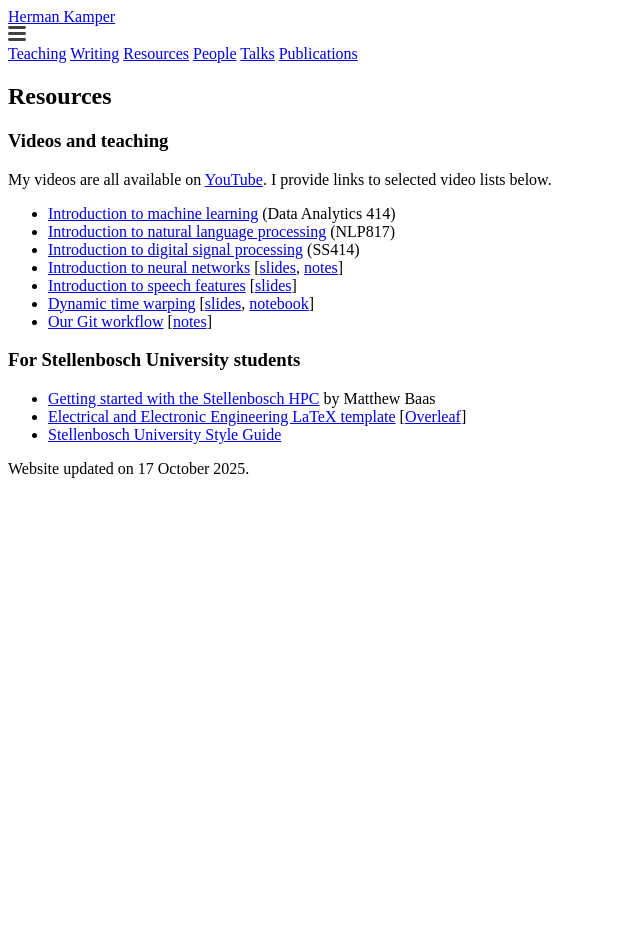
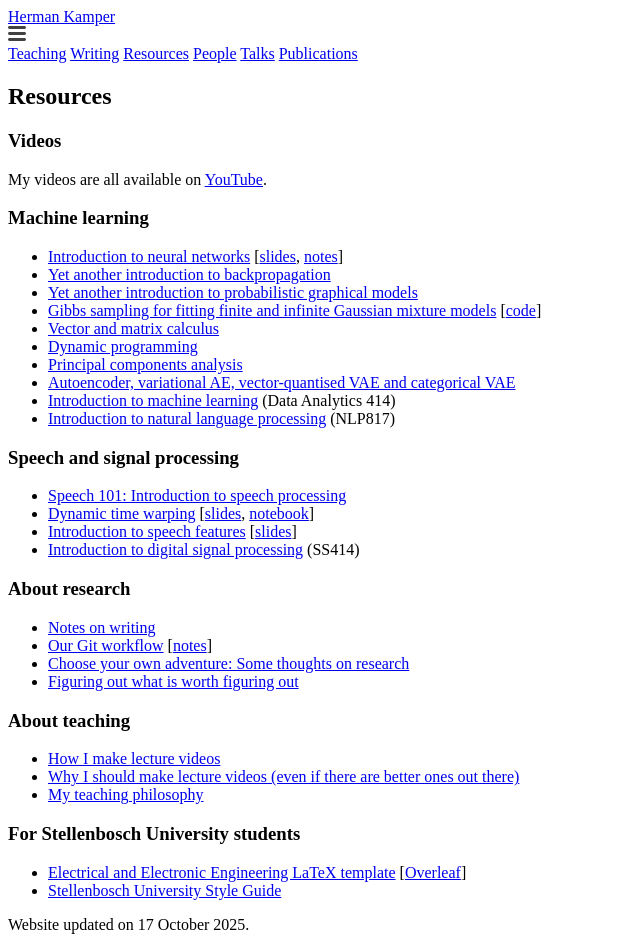
Before and after one commit to kamperh/kamperh.github.io, a Jekyll site: the page built from resources.md, in a window 1280 px wide. Shown: the whole page, without its empty margins (0-640 px from the left). Built offline with Jekyll 4.4.1, drawn with Linux system fonts in a browser that asks for light colours; a style sheet for code colours, icons or effects is not loaded; before the commit the page ends 900 px from its top, so only the background shows below that.

Commit message:
Update resources.md

```diff
--- a/resources.md
+++ b/resources.md
@@ -7,73 +7,54 @@ order: 2
 
 # Resources
 
-### Videos and teaching
+### Videos
 
-My videos are all available on [YouTube](https://www.youtube.com/c/HermanKamperML). I provide links to selected video lists below.
+My videos are all available on [YouTube](https://www.youtube.com/c/HermanKamperML).
 
-- [Introduction to machine learning](https://www.kamperh.com/data414/) (Data Analytics 414)
-- [Introduction to natural language processing](https://www.kamperh.com/nlp817/) (NLP817)
-- [Introduction to digital signal processing](https://www.kamperh.com/ss414/) (SS414)
+
+### Machine learning
+
 - [Introduction to neural networks](https://www.youtube.com/playlist?list=PLmZlBIcArwhMHnIrNu70mlvZOwe6MqWYn)
   [[slides](https://www.kamperh.com/data414/slides/intro_nn-crop.pdf), [notes]({{site.url}}/nlp817/notes/08_nn_notes.pdf)]
+- [Yet another introduction to backpropagation](/notes/kamper_backprop22.pdf)
+- [Yet another introduction to probabilistic graphical models](/notes/kamper_pgm_notes23.pdf)
+- [Gibbs sampling for fitting finite and infinite Gaussian mixture models](/notes/kamper_bayesgmm15.pdf)
+  [[code](https://github.com/kamperh/bayes_gmm)]
+- [Vector and matrix calculus](/notes/kamper_matrixcalculus13.pdf)
+- [Dynamic programming](/notes/kamper_dynamic_programming22.pdf)
+- [Principal components analysis](/notes/kamper_pca23.pdf)
+- [Autoencoder, variational AE, vector-quantised VAE and categorical VAE](https://github.com/kamperh/autoencoders_mnist/blob/master/ae_mnist.ipynb)
+- [Introduction to machine learning](https://www.kamperh.com/data414/#lecture-notes) (Data Analytics 414)
+- [Introduction to natural language processing](https://www.kamperh.com/nlp817/) (NLP817)
+
+
+### Speech and signal processing
+
+- [Speech 101: Introduction to speech processing](/notes/speech101.pdf)
+- [Dynamic time warping](https://www.youtube.com/playlist?list=PLmZlBIcArwhMJoGk5zpiRlkaHUqy5dLzL)
+  [[slides]({{site.url}}/slides/dtw-crop.pdf), [notebook](https://github.com/kamperh/lecture_dtw_notebook/blob/main/dtw.ipynb)]
 - [Introduction to speech features](https://www.youtube.com/playlist?list=PLmZlBIcArwhN8nFJ8VL1jLM2Qe7YCcmAb)
   [[slides]({{site.url}}/slides/speech_features-crop.pdf)]
-- [Dynamic time warping](https://www.youtube.com/playlist?list=PLmZlBIcArwhMJoGk5zpiRlkaHUqy5dLzL)
-  [[slides]({{site.url}}/slides/dtw-crop.pdf), [notebook](https://github.com/kamperh/lecture_dtw_notebook/blob/main/dtw.ipynb)]
+- [Introduction to digital signal processing](https://www.kamperh.com/ss414/) (SS414)
+
+
+### About research
+
+- [Notes on writing](/notes/writing)
 - [Our Git workflow](https://www.youtube.com/playlist?list=PLmZlBIcArwhPFPPZp7br31Kbjt4k0NJD1)
   [[notes]({{site.url}}/notes/git_workflow_notes.pdf)]
+- [Choose your own adventure: Some thoughts on research]({% post_url 2025-05-16-research-thoughts %})
+- [Figuring out what is worth figuring out]({% post_url 2025-06-20-knowing-what-to-learn %})
 
 
-<!--
-### Code and data
+### About teaching
 
-My code is available on [GitHub](https://github.com/kamperh). To find the code for a particular paper, look for the `[code]` link given with each of papers on the [publications]({{site.url}}/publications/) page. I provide links to selected projects below.
-
-- [YFACC](https://www.kamperh.com/yfacc): Yorùbá Flickr Audio Caption Corpus. The dataset is described in ([Olaleye et al., 2023](https://arxiv.org/abs/2210.04600)).
-- [semantic_flickraudio](https://github.com/kamperh/semantic_flickraudio): A dataset of labels for semantic speech retrieval, as described in ([Kamper et al., 2019](https://arxiv.org/abs/1710.01949)).  The dataset is an extension of the [Flickr Audio Captions Corpus](https://groups.csail.mit.edu/sls/downloads/flickraudio/) from MIT.
-- [ES-KMeans](https://github.com/kamperh/eskmeans): The embedded segmental K-means (ES-KMeans) algorithm for unsupervised word segmentation and clustering of speech. We use it in ([Kamper et al., 2017](https://arxiv.org/abs/1703.08135)), as shown in this [recipe](https://github.com/kamperh/bucktsong_eskmeans). For getting started, [this notebook](https://github.com/kamperh/eskmeans/blob/master/examples/eskmeans_example.ipynb) serves as a good reference.
--->
+- [How I make lecture videos]({% post_url 2021-03-12-making-lecture-videos %})
+- [Why I should make lecture videos (even if there are better ones out there)]({% post_url 2021-01-15-why-lecture-videos %})
+- [My teaching philosophy](/teaching_portfolio/)
 
 
 ### For Stellenbosch University students
 
-- [Getting started with the Stellenbosch HPC](https://gist.github.com/RF5/eabb93ba85b763746d404afc9626e5d1) by Matthew Baas
 - [Electrical and Electronic Engineering LaTeX template](https://github.com/kamperh/stellenbosch_ee_report_template) [[Overleaf](https://www.overleaf.com/latex/templates/stellenbosch-university-electrical-and-electronic-engineering-template/bsppqrfmdpqp)]
 - [Stellenbosch University Style Guide](http://www.sun.ac.za/english/Documents/2024/SU_Language_Style_Guide_(Oct%202023).pdf)
-
-
-<!--
-### Invited talks
-
-- [Voice conversion and the geometry of self-supervised speech representations]({{site.url}}/slides/kamper_convairg2025_talk-compressed.pdf)
-  Conversational AI Reading Group, Concordia University, 2025 [[video](https://youtu.be/L6SnWOui_7A)]
-- [Speech systems that emulate language acquisition in humans]({{site.url}}/slides/kamper_mit2024_talk-compressed.pdf)
-  SLS, MIT, 2024
-  ILCC, University of Edinburgh, 2024
-- [Multimodal few-shot learning & probing self-supervised speech models]({{site.url}}/slides/kamper_ens2023_talk-compressed.pdf)
-  LSCP, Ecole Normale Supérieure, 2023
-- [What can large spoken language models tell us about speech?]({{site.url}}/slides/kamper_indabax2023_talk-compressed.pdf)
-  IndabaX South Africa, University of Cape Town, 2023 [[video](https://youtu.be/g0nTBjBGkGY)]
-- [Unsupervised word segmentation using dynamic programming on self-supervised speech representations]({{site.url}}/slides/kamper_aaaisas2022_talk.pdf)
-  AAAI SAS Workshop, Invited Talk, 2022 [[video](https://youtu.be/oA0EMR_cMQY)]
-- [Learning acoustic units and words from unlabelled speech (with a bit of vision)]({{site.url}}/slides/kamper_jhuclsp2020_talk.pdf)
-  CLSP Seminar, Johns Hopkins University, 2020
-- [(Outrageously) low-resource speech processing]({{site.url}}/slides/kamper_indaba2019_talk.pdf)
-  Deep Learning Indaba, Nairobi, 2019 [[video](https://youtu.be/dTV4mbMJ9yM)]
-- [Multimodal learning from images and speech]({{site.url}}/slides/kamper_leuvenupf_talk_2019.pdf)
-  Aalto University & Tampere University, 2019
-  KU Leuven & UPF Barcelona, 2019
-- [Acoustic word embeddings for low resource speech processing](https://twimlai.com/twiml-talk-191-acoustic-word-embeddings-for-low-resource-speech-processing-with-herman-kamper/)
-  TWiML&AI Podcast, 2018
-- [Frontiers of natural language processing]({{site.url}}/slides/ruder+kamper_indaba2018_talk.pdf)
-  With Sebastian Ruder. Deep Learning Indaba, Stellenbosch, 2018
-- [Deep learning for (more than) speech recognition]({{site.url}}/slides/kamper_indabax2018_talk.pdf)
-  IndabaX Western Cape, University of Cape Town, 2018 [[video](https://youtu.be/lvQipmlgDFY)]
-- [Learning from unlabelled speech, with and without visual cues]({{site.url}}/slides/kamper_unsup_visionspeech_talk_2017.pdf)
-  Ohio State University, 2017
-  CLIP Colloquium Speaker, University of Maryland, 2017
-- [Unsupervised neural and Bayesian models for zero-resource speech processing]({{site.url}}/slides/kamper_mit2016_talk.pdf)
-  CSAIL, MIT, 2016
-- [Unsupervised speech processing using acoustic word embeddings]({{site.url}}/slides/kamper_mlslp2016_talk.pdf)
-  MLSLP Workshop, Spotlight Speaker, 2016
--->
```
